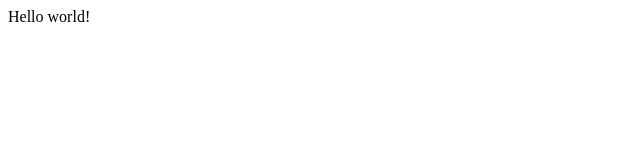
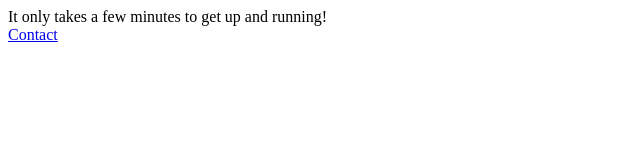
Before and after one commit to olavea/useAuth.dev_2, a Gatsby site: page / in a window 1280 px wide. Shown: the whole page, without its empty margins (0-640 px from the left). Built offline with nearby package versions, Linux system fonts and the light colour scheme; Gatsby itself is replaced by a stand-in of ours.

Commit message:
two pages with link back and forth #3

```diff
--- /dev/null
+++ b/src/pages/contact.js
@@ -0,0 +1,14 @@
+import React from "react"
+import { Link } from "gatsby"
+
+const contact = () => {
+  return (
+    <div>
+      <div>Hello world!</div>
+      <div>
+        <Link to="/">Front Page</Link>
+      </div>
+    </div>
+  )
+}
+export default contact
--- a/src/pages/index.js
+++ b/src/pages/index.js
@@ -1,3 +1,16 @@
 import React from "react"
 
-export default () => <div>Hello world!</div>
+import { Link } from "gatsby"
+
+const Index = () => {
+  return (
+    <div>
+      <div>It only takes a few minutes to get up and running!</div>
+      <div></div>
+      <div>
+        <Link to="/contact/">Contact</Link>
+      </div>
+    </div>
+  )
+}
+export default Index
```
